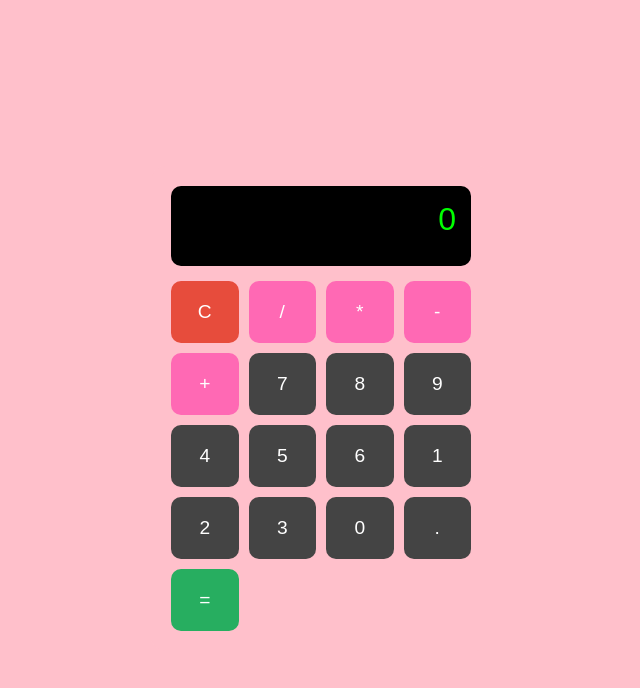
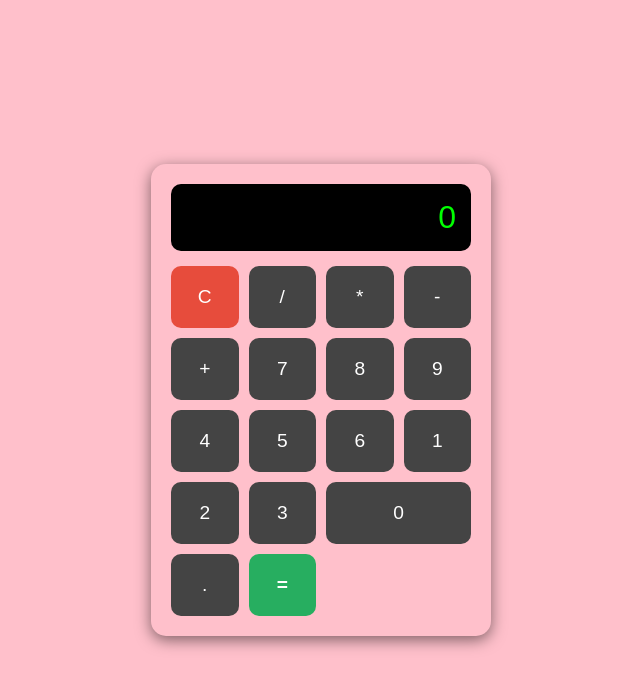
Before and after one commit to Bee-Web-hub/calculator-app, a plain HTML site: page index.html in a window 1280 px wide. Shown: the whole page, without its empty margins (319-959 px from the left). Drawn offline with Linux system fonts and the light colour scheme.

Commit message:
Make changes

```diff
--- a/index.html
+++ b/index.html
@@ -6,54 +6,15 @@
 <link rel="manifest" href="manifest.json" />
 <meta name="theme-color" content="#1e1e2f" />
 
+  <!-- iOS support -->
+  <link rel="apple-touch-icon" href="icons/icon-192.png">
+  <meta name="apple-mobile-web-app-capable" content="yes">
+  <meta name="apple-mobile-web-app-status-bar-style" content="black-translucent">
+
+  <link rel="stylesheet" href="styles.css">
+
+
 <title>Calculator</title>
-<style>
-  body {
-    display:flex;
-    justify-content:center;
-    align-items:center;
-    height:100vh;
-    background:pink;
-    font-family:Arial,sans-serif;
-  }
-  .calculator {
-    background:pink;
-    padding:20px;
-    border-radius:15px;
-    width:300px;
-  }
-  .display {
-    background:#000;
-    color:#0f0;
-    font-size:2em;
-    padding:15px;
-    text-align:right;
-    border-radius:10px;
-    margin-bottom:15px;
-    min-height:50px;
-  }
-  .buttons {
-    display:grid;
-    grid-template-columns: repeat(4,1fr);
-    gap:10px;
-  }
-  .btn {
-    padding:20px;
-    font-size:1.2em;
-    border:none;
-    border-radius:10px;
-    background:#444;
-    color:white;
-    cursor:pointer;
-  }
-  .btn:hover { background:#666; }
-  .clear { background:#e74c3c; }
-  .clear:hover { background:#c0392b; }
-  .equals { background:#27ae60; }
-  .equals:hover { background:#1e8449; }
-  .operator { background:#ff69b4; }
-  .operator:hover { background:#ff1493; }
-</style>
 </head>
 <body>
 
--- a/script.js
+++ b/script.js
@@ -102,6 +102,13 @@ function showInstallButton() {
   btn.style.zIndex = "1000";
   document.body.appendChild(btn);
 
+  if ('serviceWorker' in navigator) {
+  navigator.serviceWorker.register('/sw.js')
+    .then(() => console.log('Service Worker registered'))
+    .catch(err => console.log(err));
+}
+
+
   btn.addEventListener('click', async () => {
     deferredPrompt.prompt();
     const choice = await deferredPrompt.userChoice;
--- a/service-worker.js
+++ b/service-worker.js
@@ -11,6 +11,8 @@ const FILES_TO_CACHE = [
 // Install: cache files and activate immediately
 self.addEventListener("install", event => {
   console.log("Service Worker: Installed");
+  self.addEventListener('fetch', e => e.respondWith(fetch(e.request)));
+
   event.waitUntil(
     caches.open(CACHE_NAME)
       .then(cache => {
```
